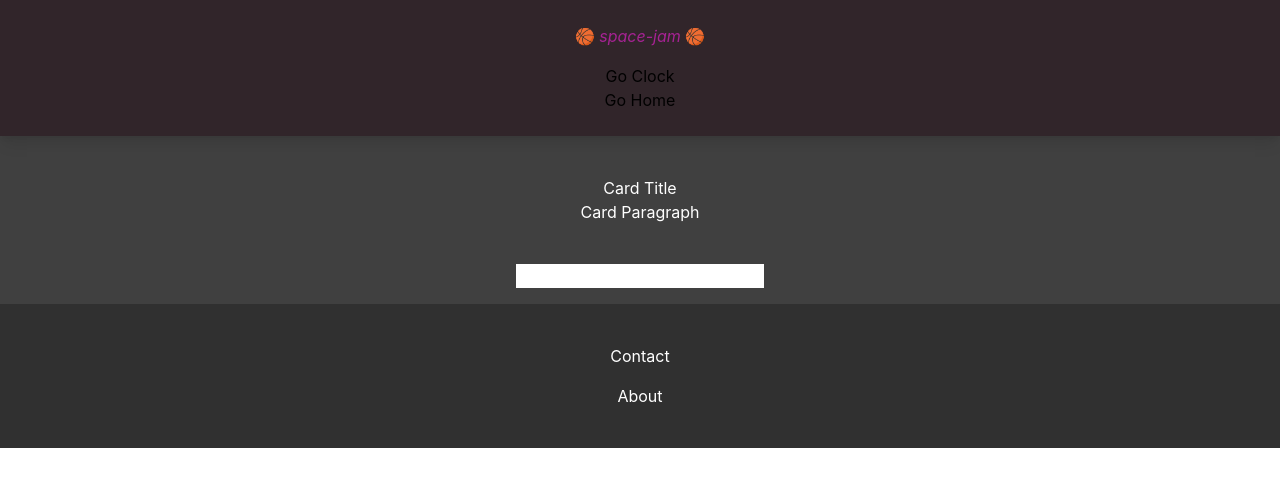
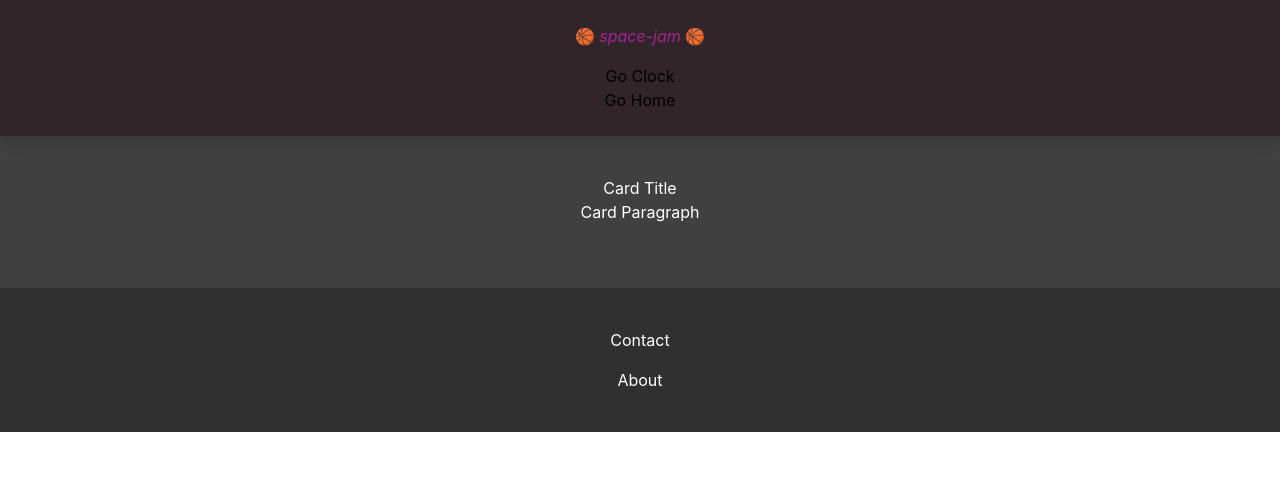
Before and after one commit to will-t-harris/space-jam, a React (Create React App) app: page / in a window 1280 px wide. Shown: the top 486 px of the page. Built offline with nearby package versions, Linux system fonts and the light colour scheme.

Commit message:
chore: add store and types

```diff
--- a/package.json
+++ b/package.json
@@ -15,6 +15,7 @@
     "react-dom": "^16.12.0",
     "react-router-dom": "^5.1.2",
     "react-scripts": "3.3.1",
+    "store": "^2.0.12",
     "styled-jsx": "^3.2.4",
     "typescript": "~3.7.2"
   },
@@ -41,7 +42,9 @@
     ]
   },
   "devDependencies": {
+    "@types/draft-js": "^0.10.38",
     "@types/react-router-dom": "^5.1.3",
+    "@types/store": "^2.0.2",
     "tailwindcss": "^1.1.4"
   }
 }
--- a/src/App.tsx
+++ b/src/App.tsx
@@ -4,7 +4,7 @@
 import Footer from "./components/Footer";
 import { Switch, Route } from "react-router-dom";
 import Clock from "./components/Clock";
-import Input from "./components/Input";
+import MyEditor from "./components/Editor";
 
 const App = () => {
   return (
@@ -16,7 +16,7 @@
         </Route>
         <Route path="/">
           <Card title="Card Title" paragraph="Card Paragraph" />
-          <Input />
+          <MyEditor />
         </Route>
       </Switch>
       <Footer />
--- /dev/null
+++ b/src/components/Editor.tsx
@@ -0,0 +1,42 @@
+import React, { useState } from "react";
+import {
+  Editor,
+  EditorState,
+  RawDraftContentState,
+  RichUtils,
+  DraftEditorCommand,
+} from "draft-js";
+import "draft-js/dist/Draft.css";
+import store from "store";
+
+const MyEditor = () => {
+  const [editorState, setEditorState] = useState(EditorState.createEmpty());
+
+  const onSave = (content: RawDraftContentState) => {
+    store.set("entry", content);
+  };
+
+  const handleKeyCommand = (
+    command: DraftEditorCommand,
+    editorState: EditorState
+  ) => {
+    const newState = RichUtils.handleKeyCommand(editorState, command);
+
+    if (newState) {
+      setEditorState(newState);
+      return "handled";
+    }
+
+    return "not-handled";
+  };
+
+  return (
+    <Editor
+      editorState={editorState}
+      onChange={setEditorState}
+      handleKeyCommand={handleKeyCommand}
+    />
+  );
+};
+
+export default MyEditor;
```
Also changed, not shown: 1 other file (tests, documents, lock files or other folders).
